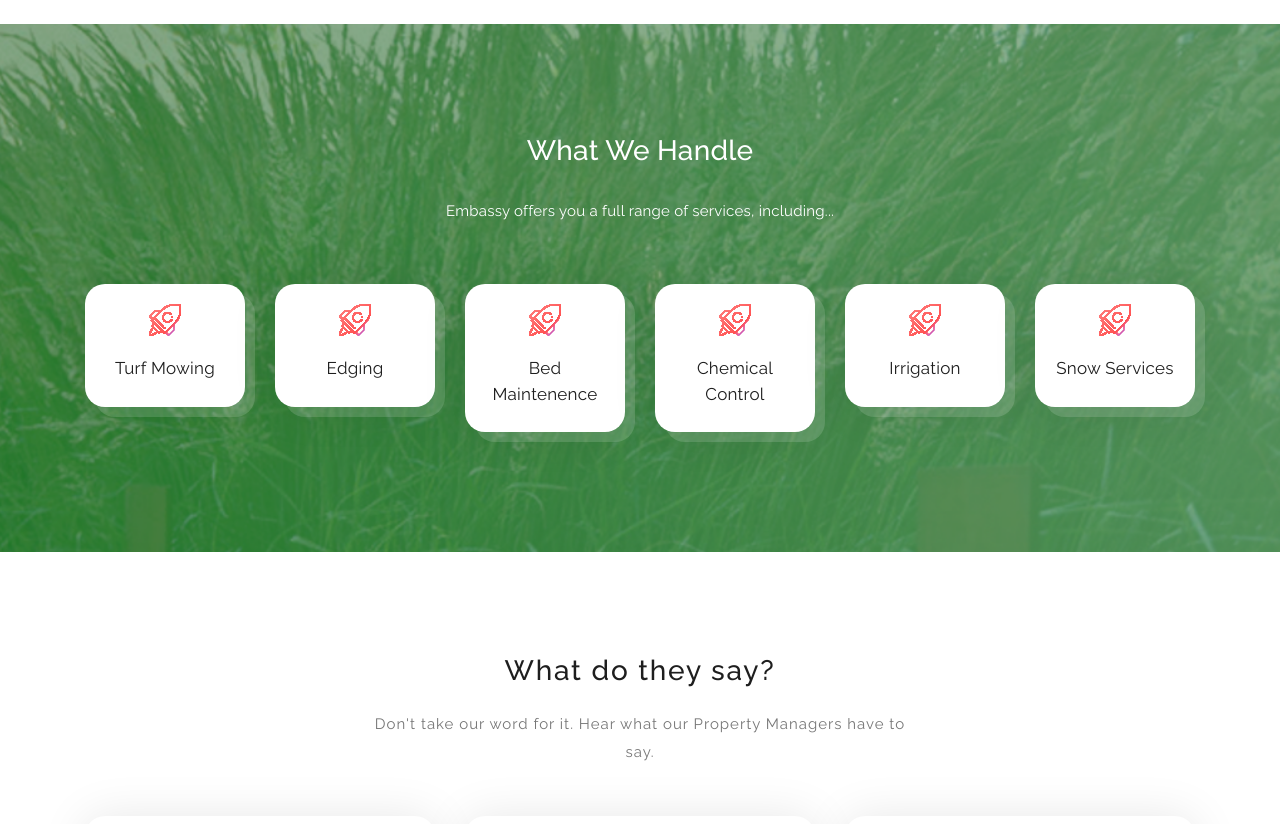
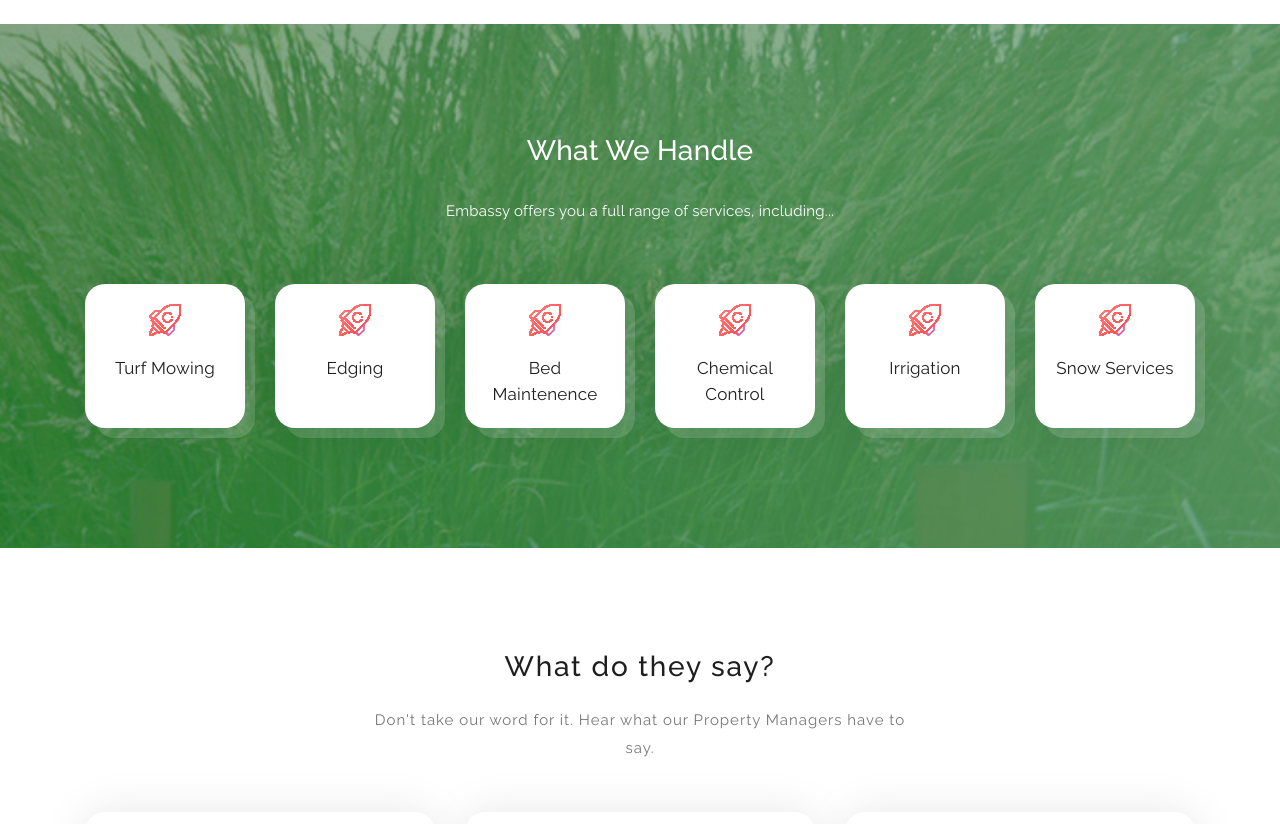
Before and after one commit to justinyates887/Embassy-Landing-Page, a plain HTML site: page index.html in a window 1280 px wide. Shown: the part 2991-3815 px from the top of the page. Drawn offline with Linux system fonts and the light colour scheme.

Commit message:
Updated verbage and assets

```diff
--- a/assets/css/style.css
+++ b/assets/css/style.css
@@ -908,6 +908,7 @@
 
 .mini .mini-content .mini-box {
   display: block;
+  height: 9rem;
   background: #fff;
   padding: 20px;
   border-radius: 20px;
```
